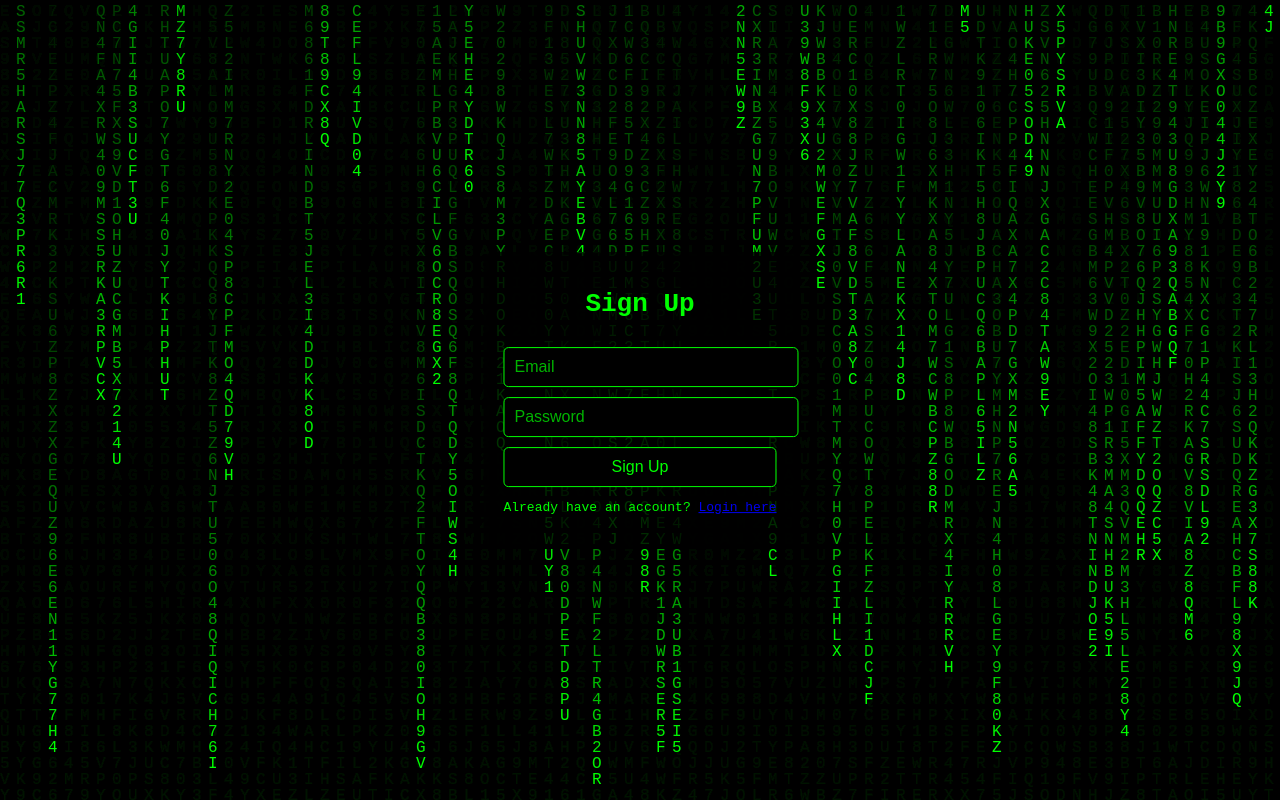
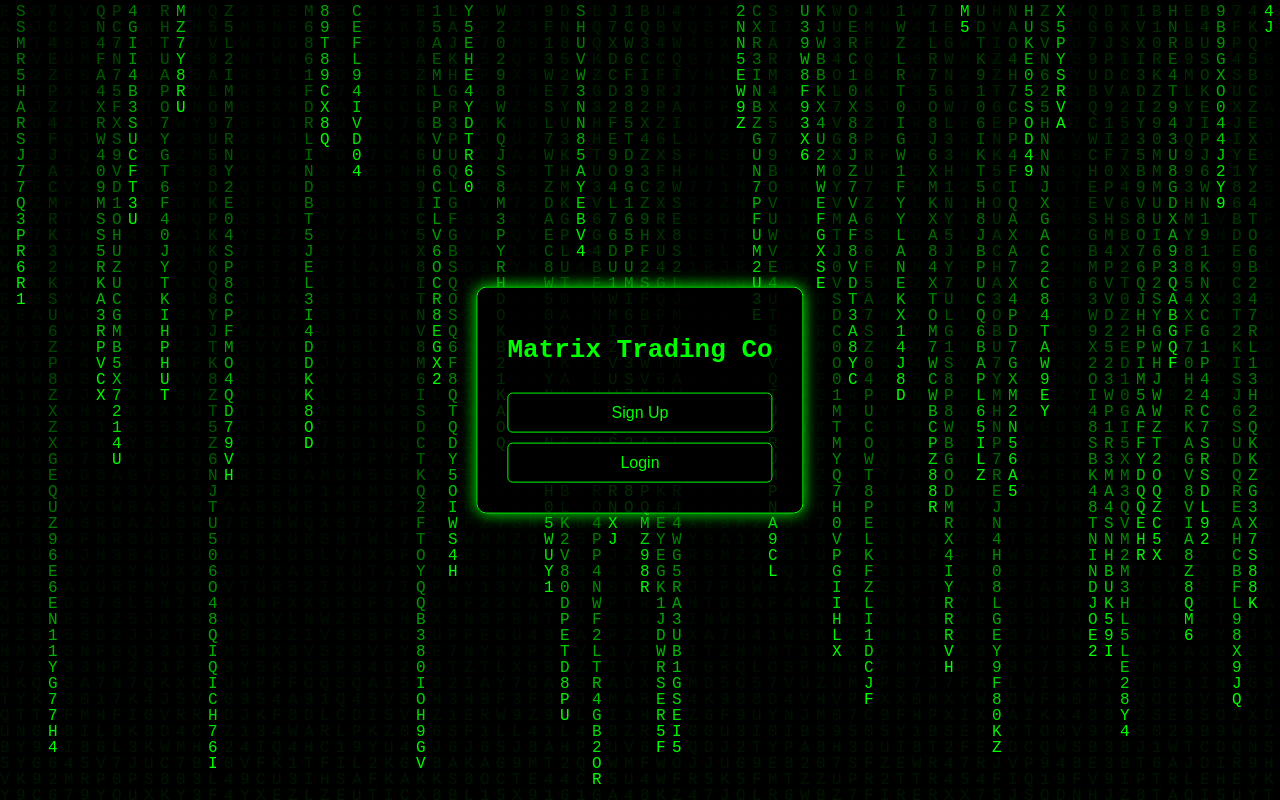
Before and after one commit to brysonhancock/matrix-trading-co, a plain HTML site: page signup.html in a window 1280 px wide. Drawn offline with Linux system fonts and the light colour scheme.

Commit message:
Updated project files

```diff
--- a/signup.html
+++ b/signup.html
@@ -3,28 +3,16 @@
 <head>
     <meta charset="UTF-8">
     <meta name="viewport" content="width=device-width, initial-scale=1.0">
-    <title>Sign Up - Matrix Trading Co</title>
+    <title>Matrix Trading Co</title>
     <link rel="stylesheet" href="assets/css/style.css">
-    <style>
-        .content-box {
-            background-color: rgba(0, 0, 0, 0.8);
-            padding: 20px;
-            border-radius: 10px;
-            display: inline-block;
-        }
-    </style>
 </head>
 <body>
     <div class="matrix-bg"></div>
     <div class="container">
-        <div class="content-box">
-            <h1>Sign Up</h1>
-            <form id="signup-form">
-                <input type="email" id="email" placeholder="Email" required><br>
-                <input type="password" id="password" placeholder="Password" required><br>
-                <button type="submit">Sign Up</button>
-            </form>
-            <p>Already have an account? <a href="login.html">Login here</a></p>
+        <div class="opaque-box">
+            <h1>Matrix Trading Co</h1>
+            <button onclick="location.href='signup.html'">Sign Up</button>
+            <button onclick="location.href='login.html'">Login</button>
         </div>
     </div>
 
```
